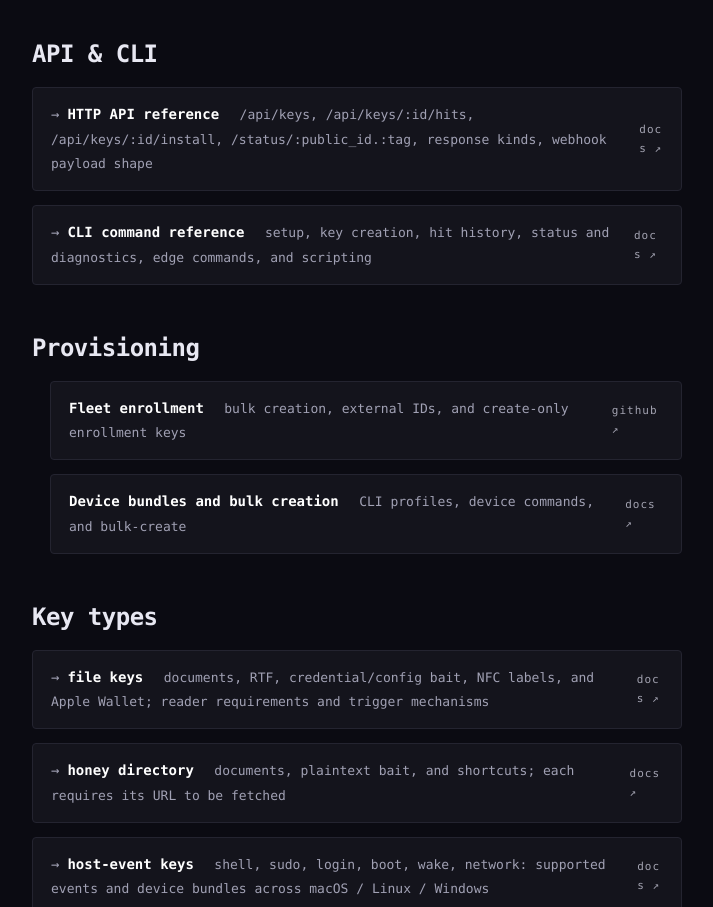
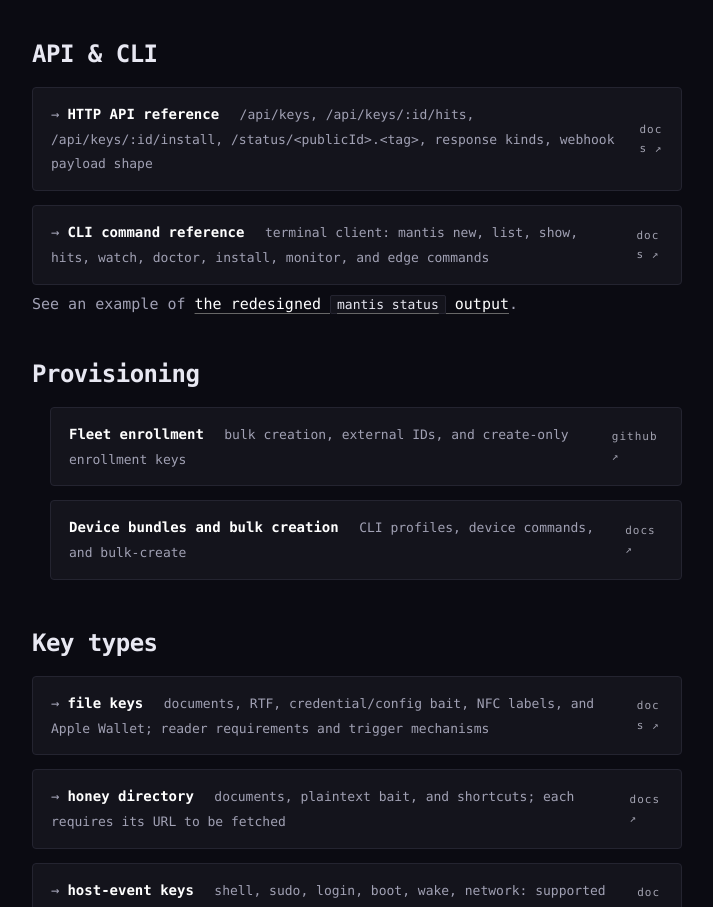
Before and after one commit to privacykey/website-mantis, a website: page en/docs.html in a window 1280 px wide. Shown: the part 936-1843 px from the top of the page, without its empty margins (72-785 px from the left). Drawn offline with Linux system fonts and the light colour scheme; no server answers.

Commit message:
docs: link the website index to the CLI screenshot

```diff
--- a/en/docs.html
+++ b/en/docs.html
@@ -88,9 +88,11 @@
 
       <h2 id="api-amp-cli">API &amp; CLI</h2>
       <ul class="doc-list" style="list-style: none; margin: 0;">
-        <li><a href="https://docs.mantis.privacykey.org/api" rel="noopener"><span class="label"><span class="arrow" aria-hidden="true">→</span><span class="name">HTTP API reference</span> <span class="desc">/api/keys, /api/keys/:id/hits, /api/keys/:id/install, /status/:public_id.:tag, response kinds, webhook payload shape</span></span><span class="ext">docs ↗</span></a></li>
-        <li><a href="https://docs.mantis.privacykey.org/cli/" rel="noopener"><span class="label"><span class="arrow" aria-hidden="true">→</span><span class="name">CLI command reference</span> <span class="desc">setup, key creation, hit history, status and diagnostics, edge commands, and scripting</span></span><span class="ext">docs ↗</span></a></li>
+        <li><a href="https://docs.mantis.privacykey.org/api" rel="noopener"><span class="label"><span class="arrow" aria-hidden="true">→</span><span class="name">HTTP API reference</span> <span class="desc">/api/keys, /api/keys/:id/hits, /api/keys/:id/install, /status/&lt;publicId&gt;.&lt;tag&gt;, response kinds, webhook payload shape</span></span><span class="ext">docs ↗</span></a></li>
+        <li><a href="https://docs.mantis.privacykey.org/cli/" rel="noopener"><span class="label"><span class="arrow" aria-hidden="true">→</span><span class="name">CLI command reference</span> <span class="desc">terminal client: mantis new, list, show, hits, watch, doctor, install, monitor, and edge commands</span></span><span class="ext">docs ↗</span></a></li>
       </ul>
+
+      <p>See an example of <a href="https://docs.mantis.privacykey.org/cli/#terminal-output-on-main">the redesigned <code>mantis status</code> output</a>.</p>
 
       <h2 id="provisioning">Provisioning</h2><ul class="doc-list"><li><a href="https://github.com/privacykey/mantis/blob/main/docs/FLEET-PROVISIONING.md"><span class="label"><span class="name">Fleet enrollment</span> <span class="desc">bulk creation, external IDs, and create-only enrollment keys</span></span><span class="ext">github ↗</span></a></li><li><a href="https://docs.mantis.privacykey.org/cli/"><span class="label"><span class="name">Device bundles and bulk creation</span> <span class="desc">CLI profiles, device commands, and bulk-create</span></span><span class="ext">docs ↗</span></a></li></ul><h2 id="key-types">Key types</h2>
       <ul class="doc-list" style="list-style: none; margin: 0;">
```
Also changed, not shown: site/pages/docs.html (+4 -2 lines).
